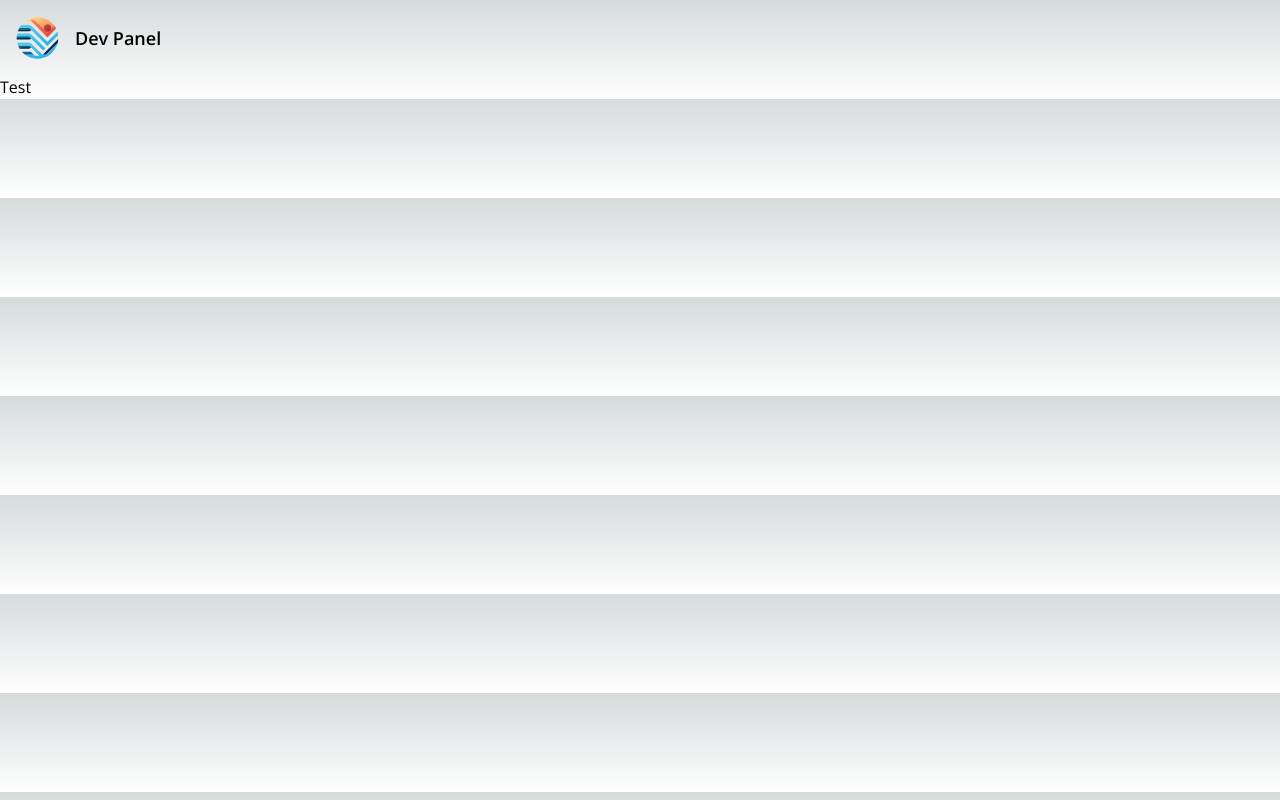
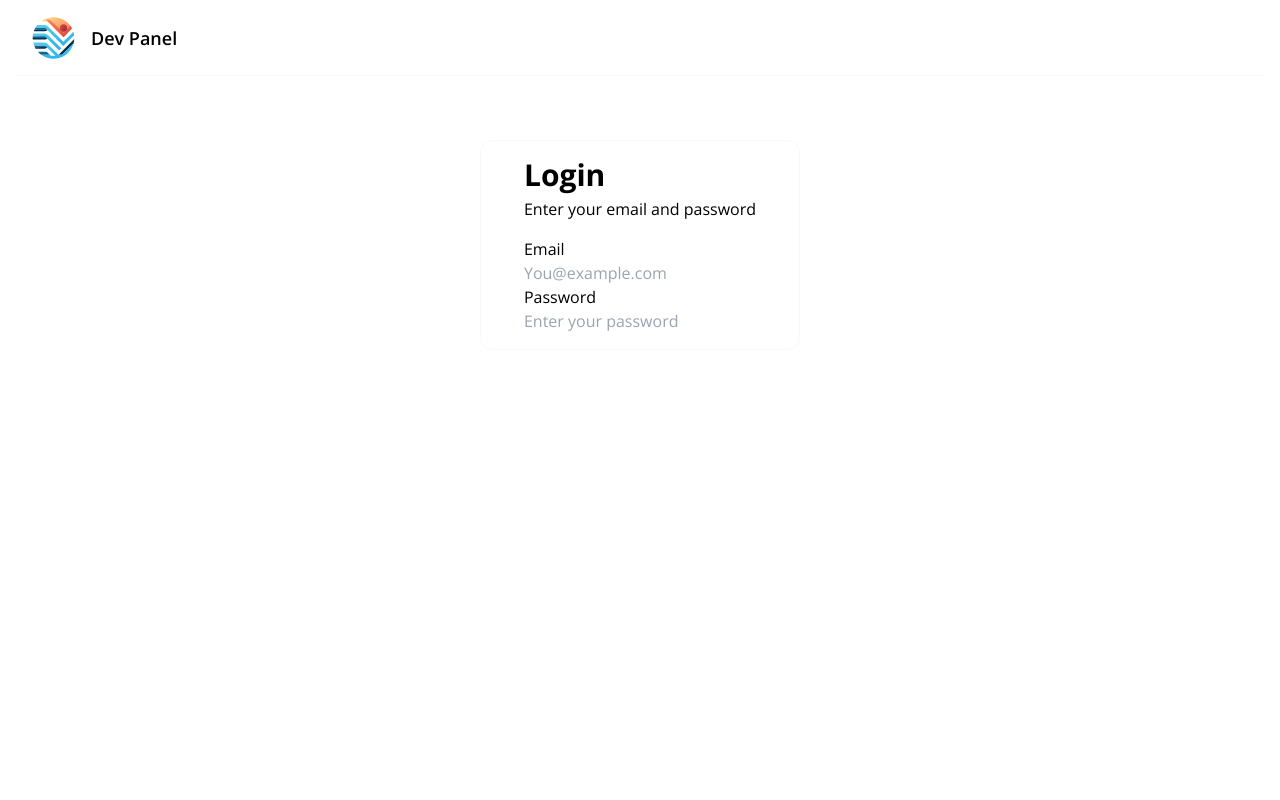
Before and after one commit to SolidHorizons/temp_repo, a Next.js app: page / in a window 1280 px wide. Built offline with nearby package versions, Linux system fonts and the light colour scheme.

Commit message:
feat: updated header and cleaned up loginform a bit

```diff
--- a/app/components/header.tsx
+++ b/app/components/header.tsx
@@ -1,7 +1,7 @@
 import Logo from '@/app/components/logo';
 
 export default function Header() {
-    return <header className='flex flex-center items-center'>
+    return <header className='flex flex-center items-center border-b border-slate-300/15 mx-4'>
                 <Logo alt='Logo Header' width='75' height='75' />
                 <label className='text-lg font-semibold'>Dev Panel</label>
             </header>
--- a/app/globals.css
+++ b/app/globals.css
@@ -4,15 +4,15 @@
 
 :root {
   --foreground-rgb: 0, 0, 0;
-  --background-start-rgb: 214, 219, 220;
-  --background-end-rgb: 255, 255, 255;
+  --background-start-rgb: #0E6390;
+  --background-end-rgb: #042F51;
 }
 
 @media (prefers-color-scheme: dark) {
   :root {
     --foreground-rgb: 255, 255, 255;
-    --background-start-rgb: 0, 0, 0;
-    --background-end-rgb: 0, 0, 0;
+    --background-start-rgb: 14, 99, 144;
+    --background-end-rgb: 3, 44, 77;
   }
 }
 
--- a/app/layout.tsx
+++ b/app/layout.tsx
@@ -17,7 +17,7 @@ export default function RootLayout({
 }>) {
   return (
     <html lang="en">
-      <body className={openSans.className}>
+      <body className={`${openSans.className} min-h-screen`}>
         <Header />
         {children}
         </body>
--- a/app/page.tsx
+++ b/app/page.tsx
@@ -1,3 +1,31 @@
 export default function Login() {
- return <label>Test</label>
+ return <main className="flex flex-col content-center flex-wrap">
+            <form>
+                <div className="flex flex-col w-80 content-center flex-wrap border-solid border border-slate-300/15 rounded-xl p-4 mt-16">
+                    <h1 className="text-3xl font-bold">Login</h1>
+                    <label className="pt-1 pb-4">Enter your email and password</label>
+
+                    <div className="flex flex-col flex-wrap">
+                        <label className="" htmlFor="email">Email</label>
+                        <input
+                        className="w-max"
+                        id="email"
+                        type="email"
+                        name="email"
+                        placeholder="You@example.com"
+                        required
+                        />
+                        <label className="w-max" htmlFor="password">Password</label>
+                        <input
+                        className="w-max"
+                        id="password"
+                        type="password"
+                        name="password"
+                        placeholder="Enter your password"
+                        required
+                        />
+                    </div>
+                </div>
+            </form>
+        </main>
 }
```
